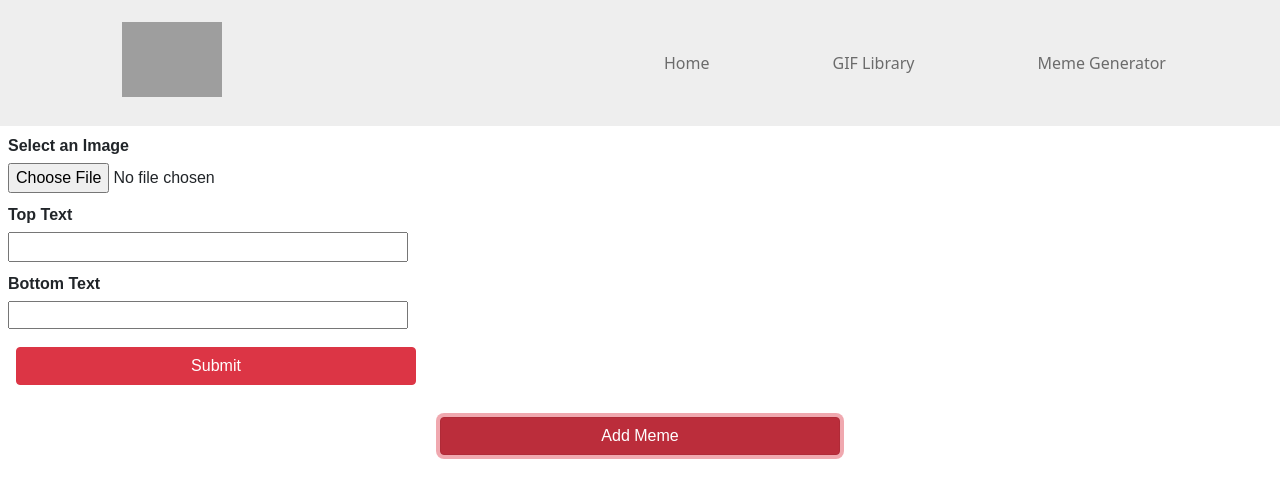
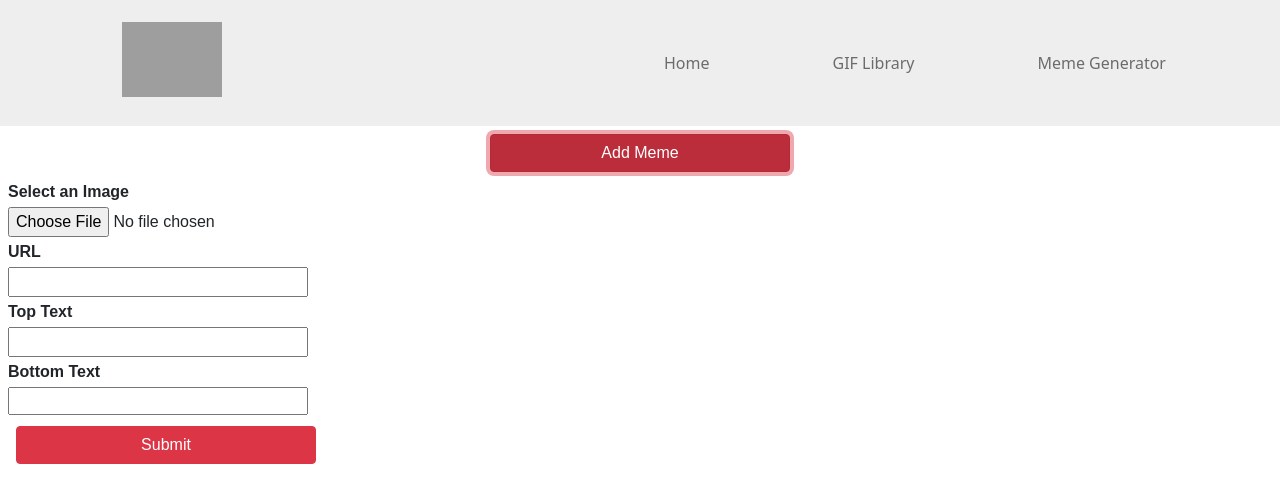
Before and after one commit to saintcodes/meme-generator, a React (Create React App) app: page /memegenerator in a window 1280 px wide. Both pictures are taken after a click on the button "Add Meme". Shown: the top 502 px of the page. Built offline with nearby package versions, Linux system fonts and the light colour scheme; no server answers; grey boxes are pictures that could not be loaded.

Commit message:
updated generator

```diff
--- a/src/MemeGenerator.js
+++ b/src/MemeGenerator.js
@@ -5,13 +5,19 @@ import Button from 'react-bootstrap/Button'
 function MemeGenerator() {
   const [memes, setMemes] = useState([])
   const [showForm, setShowForm] = useState(false)
-  const [formData, setFormData] = useState({
+  // const [formData, setFormData] = useState({
+  //   "name": "",
+  //   "url": "",
+  //   "topText": "",
+  //   "bottomText": "",
+  // })
+  const [canvasState, setCanvasState] = useState({
     "name": "",
     "url": "",
-    "author": "",
     "topText": "",
     "bottomText": "",
   })
+  const [canvasImage, setCanvasImage] = useState("https://content.hostgator.com/img/weebly_image_sample.png")
 
   useEffect(() => {
     fetch('https://api.imgflip.com/get_memes')
@@ -19,7 +25,6 @@ function MemeGenerator() {
     .then(memes => setMemes(memes.data.memes))
   }, [])
 
-  const [canvasImage, setCanvasImage] = useState('https://content.hostgator.com/img/weebly_image_sample.png')
   const imageFileInput = document.querySelector('#imageFileInput')
   const topTextInput = document.querySelector('#topTextInput')
   const bottomTextInput = document.querySelector('#bottomTextInput')
@@ -40,13 +45,12 @@ function MemeGenerator() {
     const width = image.width;
     const height = image.height;
     const fontSize = Math.floor(width/10)
-    const yOffset = height/25
+    const yOffset = height/8
 
     //update canvas background
     canvas.width = width;
     canvas.height = height;
     ctx.drawImage(image, 0, 0);
-
     //prepare text
     ctx.strokeStyle = 'black';
     ctx.lineWidth = Math.floor(fontSize/4)
@@ -54,33 +58,32 @@ function MemeGenerator() {
     ctx.textAlign = 'center'
     ctx.lineJoin = 'round'
     ctx.font = `${fontSize}px sans-serif`
-
     //add top text
     ctx.textbaseline = 'top'
     ctx.strokeText(topText, width/2, yOffset)
     ctx.fillText(topText, width/2, yOffset)
-
     //add bottom text
     ctx.textbaseline = 'bottom'
     ctx.strokeText(bottomText, width/2, height-yOffset)
     ctx.fillText(bottomText, width/2, height-yOffset)
   }
 
-  function imageChange () {
+  function uploadChange () {
     const imageDataUrl = URL.createObjectURL(imageFileInput.files[0])
     image = new Image();
     image.src = imageDataUrl
     console.log(imageDataUrl)
     image.addEventListener('load', () => {
       updateMemeCanvas(canvas, image, topTextInput.value, bottomTextInput.value)
-        }, { once: true })
+        })
   }
 
   function handleChange(e) {
     const {name, value} = e.target
-    setFormData({...formData,
+    console.log(name, value)
+    setCanvasState({...canvasState,
       [name]:value})
-      console.log(formData)
+      console.log(canvasState)
   }
 
   function handleSubmit(e) {
@@ -93,7 +96,7 @@ function MemeGenerator() {
     image.src = (e.target.value)
     image.addEventListener('load', () => {
       updateMemeCanvas(canvas, image, topTextInput.value, bottomTextInput.value)
-        }, { once: true })
+        })
   }
 
   function toggleForm () {
@@ -102,20 +105,36 @@ function MemeGenerator() {
 
   return (
     <div>
+      <Button
+        className="zero meme-generator"
+        onClick={toggleForm}
+        variant="danger"
+        type="button"
+      >Add Meme</Button>
+      <br></br>
       {showForm ? <form className="zero meme-generator" onSubmit={handleSubmit}>
         <label>Select an Image</label>
           <input
             type="file"
             name="file"
             id="imageFileInput"
-            onChange={imageChange}
+            onChange={uploadChange}
           />
+        <label>URL</label>
+          <input
+            type="text"
+            name="url"
+            id="url"
+            value={canvasState.url}
+            onChange={handleChange}
+            >
+            </input>
         <label>Top Text</label>
           <input
             type="text"
             name="topText"
             id="topTextInput"
-            value={formData.topText}
+            value={canvasState.topText}
             onChange={handleChange}
           />
         <label className="zero">Bottom Text</label>
@@ -124,7 +143,7 @@ function MemeGenerator() {
             type="text"
             name="bottomText"
             id="bottomTextInput"
-            value={formData.bottomText}
+            value={canvasState.bottomText}
             onChange={handleChange}
           />
         <Button
@@ -134,13 +153,11 @@ function MemeGenerator() {
         >Submit</Button>
       </form> : null}
       <br></br>
-        <Button
-          className="zero meme-generator"
-          onClick={toggleForm}
-          variant="danger"
-          type="button"
-        >Add Meme</Button>
-      <canvas id='memegenerator' src={image}></canvas>
+      <canvas
+        className="canvasbord"
+        id='memegenerator'
+        src={canvasImage}
+      ></canvas>
       <div className='cards'>
         {memes.map((meme) => <MemeCards selectImage={selectImage} key= {meme.id} meme={meme}/>)}
       </div>
--- a/src/index.css
+++ b/src/index.css
@@ -74,6 +74,10 @@ code {
   margin-top: 0.5rem;
 }
 
+.canvasbord {
+  border: black;
+  border-width: 150px;
+}
 @media (min-width: 768px) {
   .cards {
     display: flex;
@@ -97,32 +101,10 @@ code {
   }
 }
 
-/* .new-meme-form {
-  padding: 2rem 1rem;
-  margin: 2rem 0;
-  background-color: rgba(181, 250, 181, 0.5);
-}
-
-.new-meme-form form {
-  grid-template-rows: auto;
-  grid-template-columns: auto;
-  display: fixed;
-  justify-content: center;
-}
-
-.new-meme-form input {
-  margin-right: 2rem;
-  flex: 1;
-}
-
-.new-meme-form button {
-  width: 150px;
-} */
-
 .meme-generator {
   margin: 8px;
   margin-bottom: 0px;
-  width: 400px;
+  width: 300px;
   text-align: left;
   align-content: left;
   align-self: left;
@@ -133,15 +115,15 @@ code {
 .meme-generator label {
   display: block;
   font-weight: bold;
-  margin-bottom: 5px;
+  margin-bottom: 3px;
 }
 
 .meme-generator input {
   width: 100%;
   box-sizing: border-box;
-  margin-bottom: 10px;
+  margin-bottom: 3px;
 }
 
 #memegenerator {
-  width: 100%;
+  width: 70%;
 }
```
